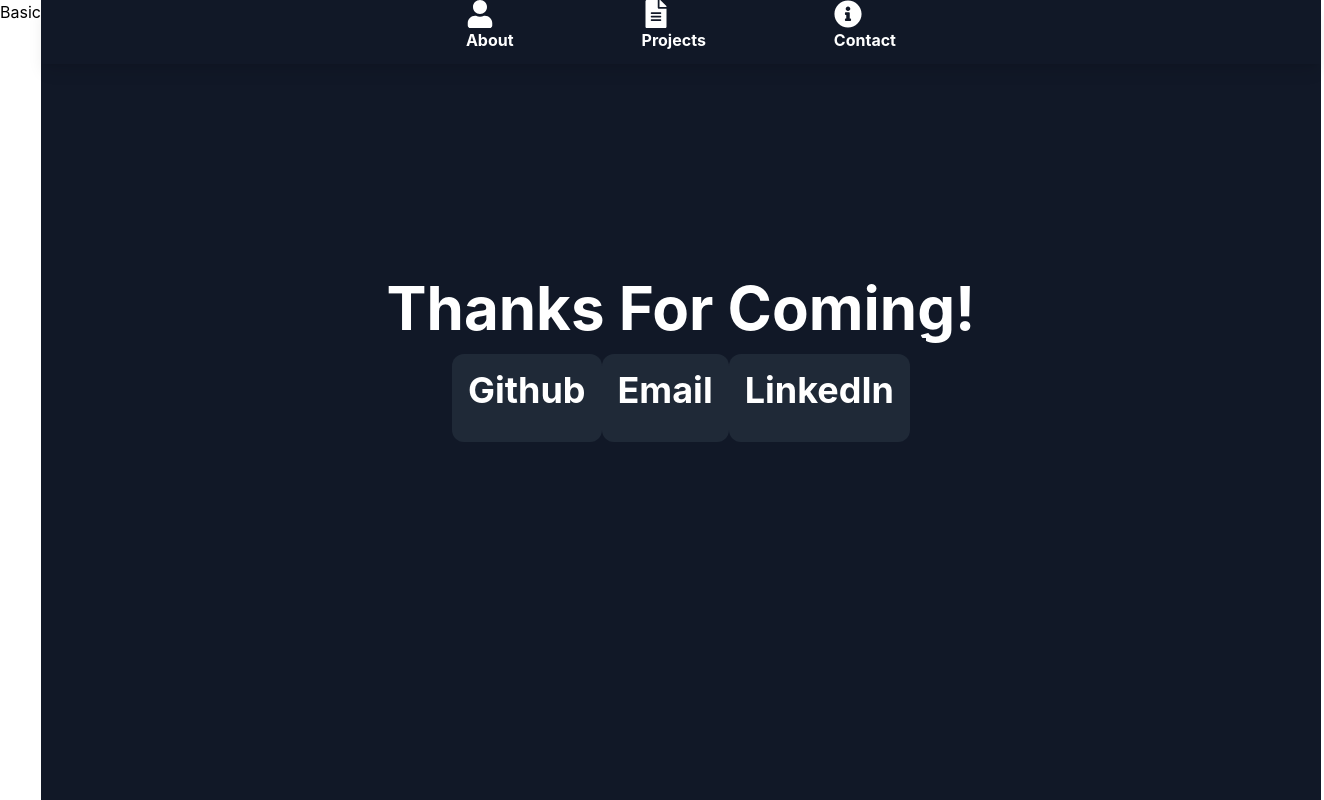
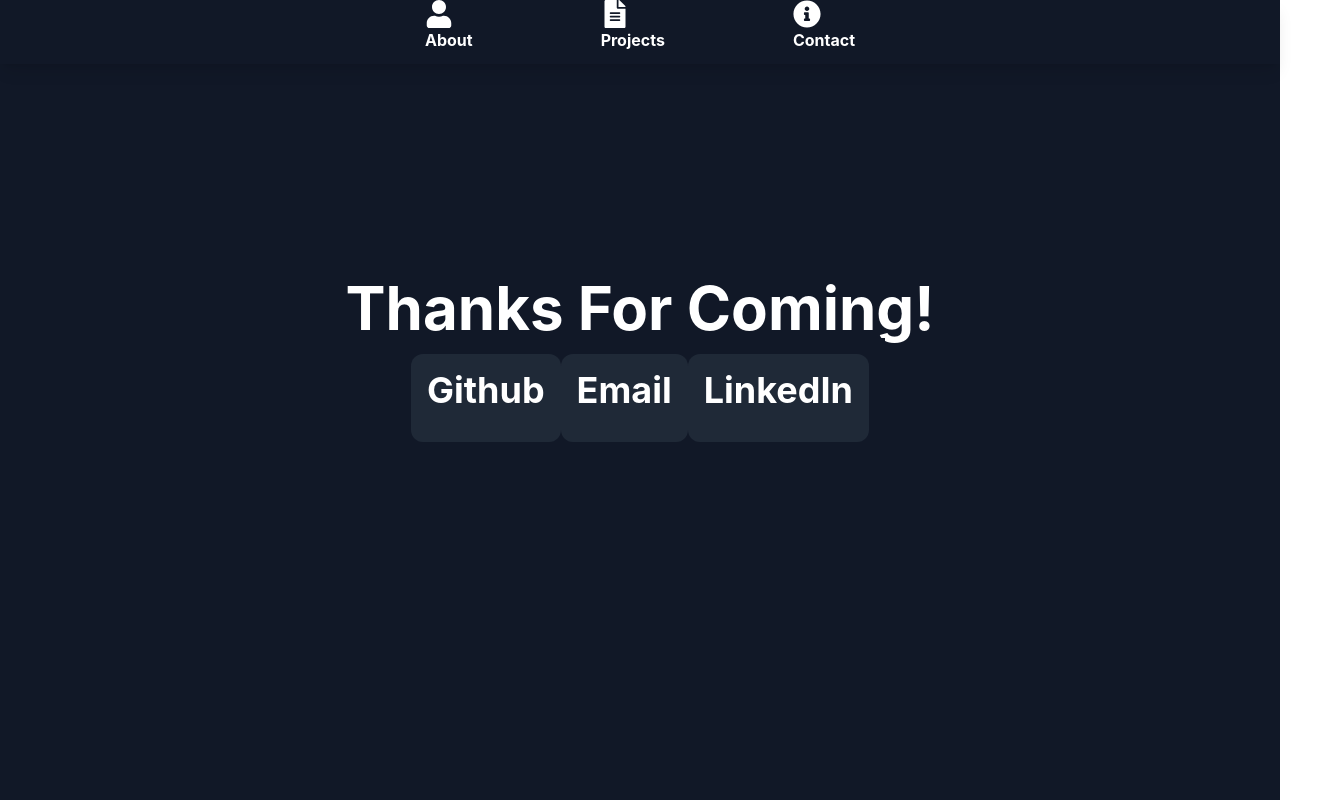
Before and after one commit to neilfr/bloody-basic, a React (Create React App) app: page / in a window 1280 px wide. Both pictures are taken after a click on the link "Contact". Shown: the top 800 px of the page, 1324 px wide, since content can reach past the window. Built offline with nearby package versions, Linux system fonts and the light colour scheme.

Commit message:
fix contact page links

```diff
--- a/src/App.js
+++ b/src/App.js
@@ -9,9 +9,6 @@
 const App = () => {
     return(
         <div className="flex">
-            <h1>
-                Basic
-            </h1>
             <HashRouter>
                 <Routes>
                     <Route path="/" element={<Home/>}/>
--- a/src/pages/Contact.js
+++ b/src/pages/Contact.js
@@ -2,6 +2,9 @@
 import Navbar from "../components/Navbar";
 import Footer from "../components/Footer";
 const Contact = () => {
+    const foo = () => {
+        console.log("foo")
+    }
     return (
         <div className="text-white bg-gray-900 w-screen font-bold text-white">
             <Navbar/>
@@ -12,15 +15,21 @@
                 </div>
                 <div className="h-auto bg-gray-900">
                     <div className="p-4 flex flex-row justify-center items-center">
+                        <a href="https://github.com/aidanfroggatt" >
                             <div className="flex flex-col justify-center text-4xl items-center bg-gray-800 p-4 rounded-xl">
                                 <div className="pb-4">Github</div>
                             </div>
+                        </a>
+                        <a href="mailto:aidanfr@live.ca">
                             <div className="flex flex-col justify-center text-4xl items-center bg-gray-800 p-4 rounded-xl">
                                 <div className="pb-4">Email</div>
                             </div>
+                        </a>
+                        <a href="https://www.linkedin.com/in/aidanfroggatt/">
                             <div className="flex flex-col justify-center text-4xl items-center bg-gray-800 p-4 rounded-xl">
                                 <div className="pb-4">LinkedIn</div>
                             </div>
+                        </a>
                     </div>
                 </div>
             </div>
```
Also changed, not shown: 4 other files (tests, documents, lock files or other folders). Lines whose indentation alone changed are shown as unchanged.
